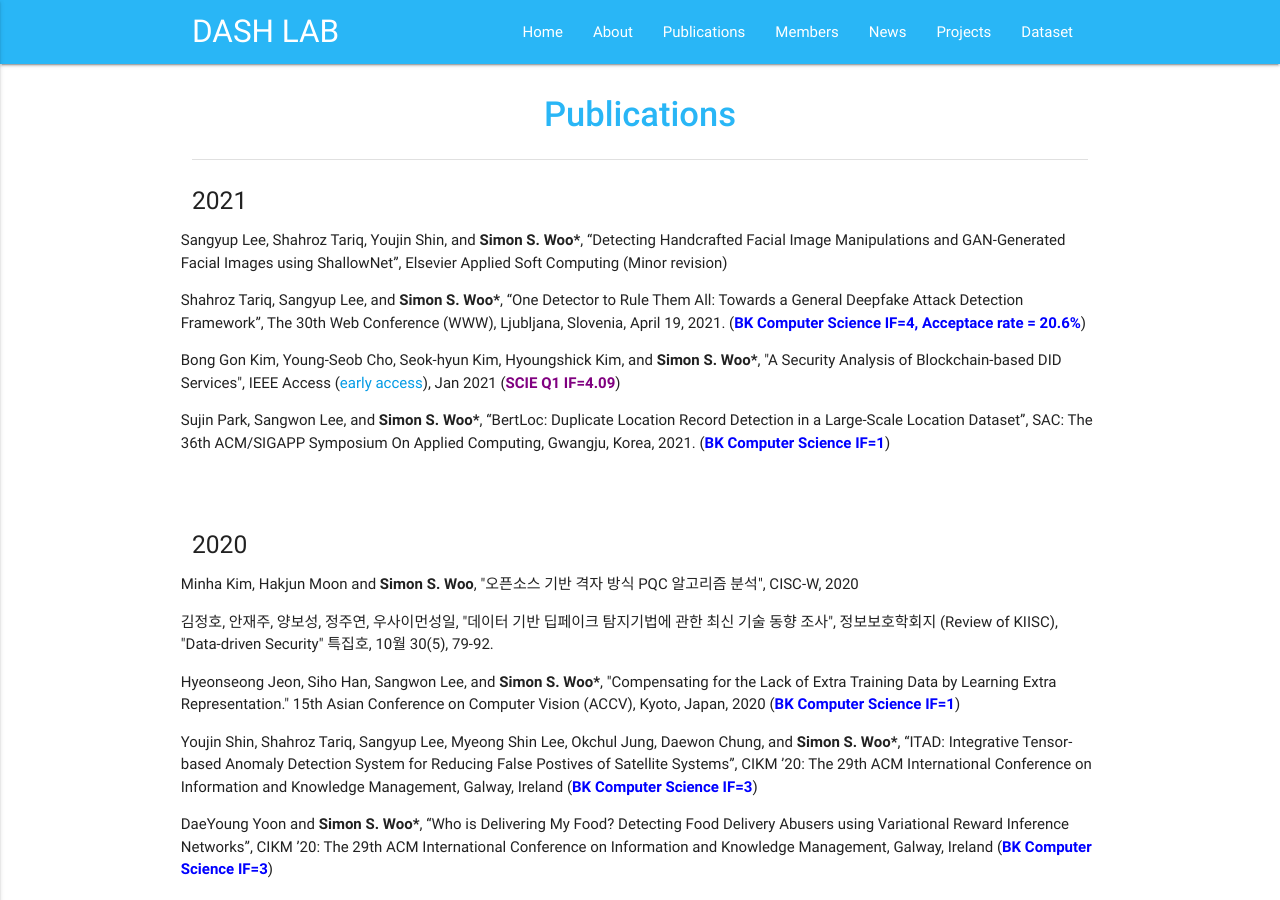
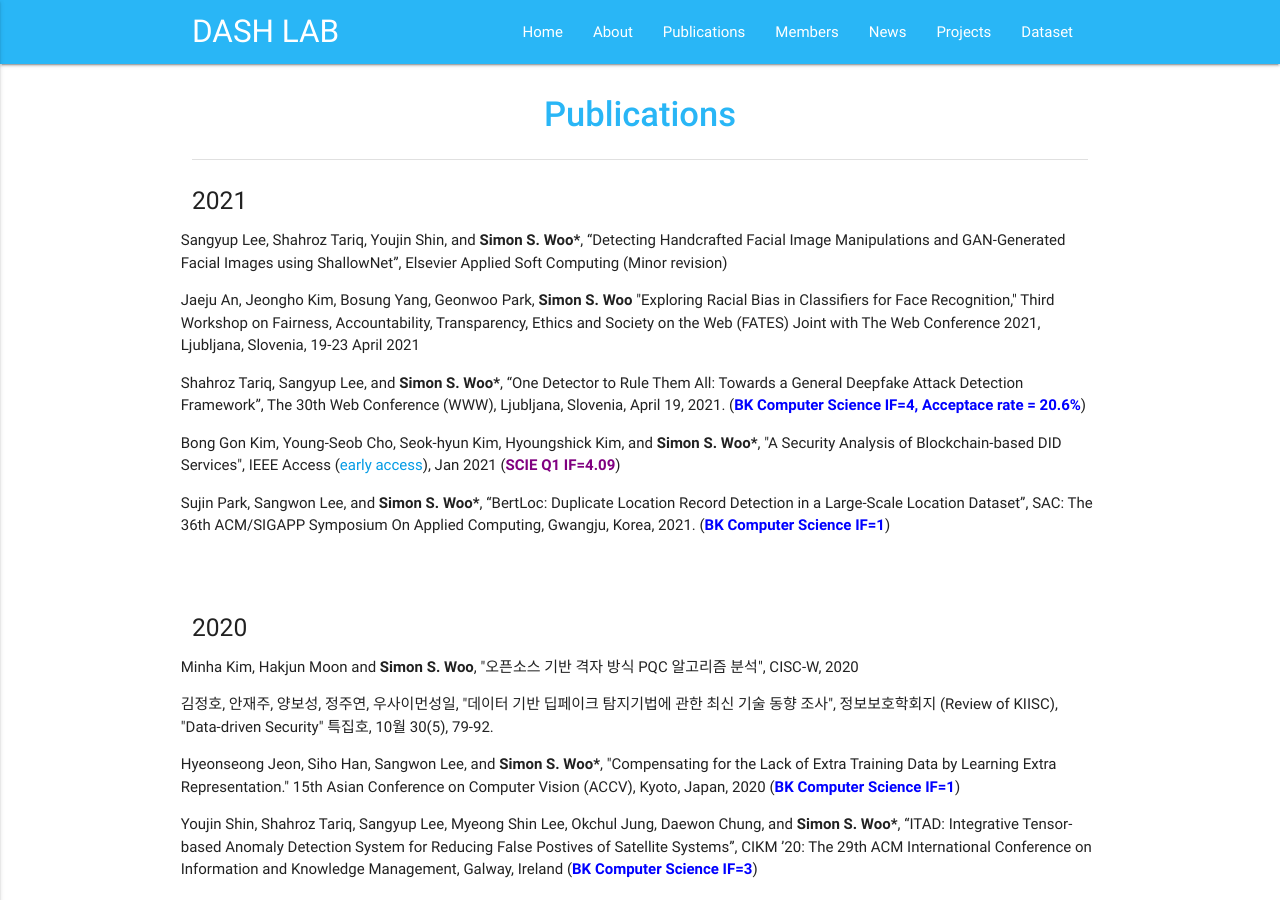
Before and after one commit to Yurim990507/DASH-Lab.github.io, a Jekyll site: the page built from example2.md, in a window 1280 px wide and 900 px high. Built offline with Jekyll 4.4.1, drawn with Linux system fonts in a browser that asks for light colours.

Commit message:
Update example2.md

```diff
--- a/example2.md
+++ b/example2.md
@@ -12,7 +12,10 @@ permalink: /Publications/
     <h5>2021</h5>
     <div class="row">
 
+
 <p> Sangyup Lee, Shahroz Tariq, Youjin Shin, and <b>Simon S. Woo*</b>, “Detecting Handcrafted Facial Image Manipulations and GAN-Generated Facial Images using ShallowNet”, Elsevier  Applied Soft Computing (Minor revision)</p>
+
+<p> Jaeju An, Jeongho Kim, Bosung Yang, Geonwoo Park, <b>Simon S. Woo</b> "Exploring Racial Bias in Classifiers for Face Recognition,"  Third Workshop on Fairness, Accountability, Transparency, Ethics and Society on the Web (FATES) Joint with The Web Conference 2021, Ljubljana, Slovenia, 19-23 April 2021</p>
 
 <p> Shahroz Tariq, Sangyup Lee, and <b>Simon S. Woo*</b>, “One Detector to Rule Them All: Towards a General Deepfake Attack Detection Framework”, The 30th Web Conference (WWW),  Ljubljana, Slovenia, April 19, 2021.  (<b><font color='blue'>BK Computer Science IF=4,  Acceptace rate = 20.6%</font></b>)</p>
 
```
